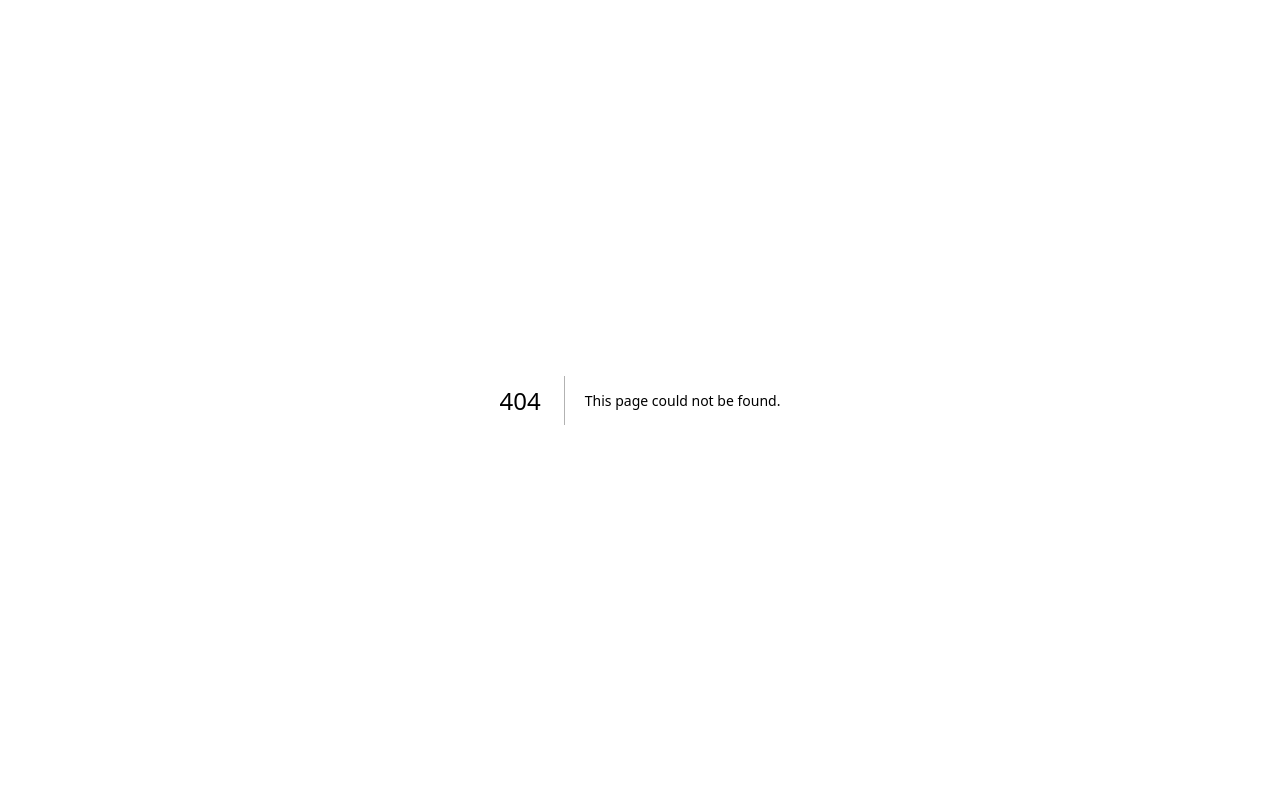
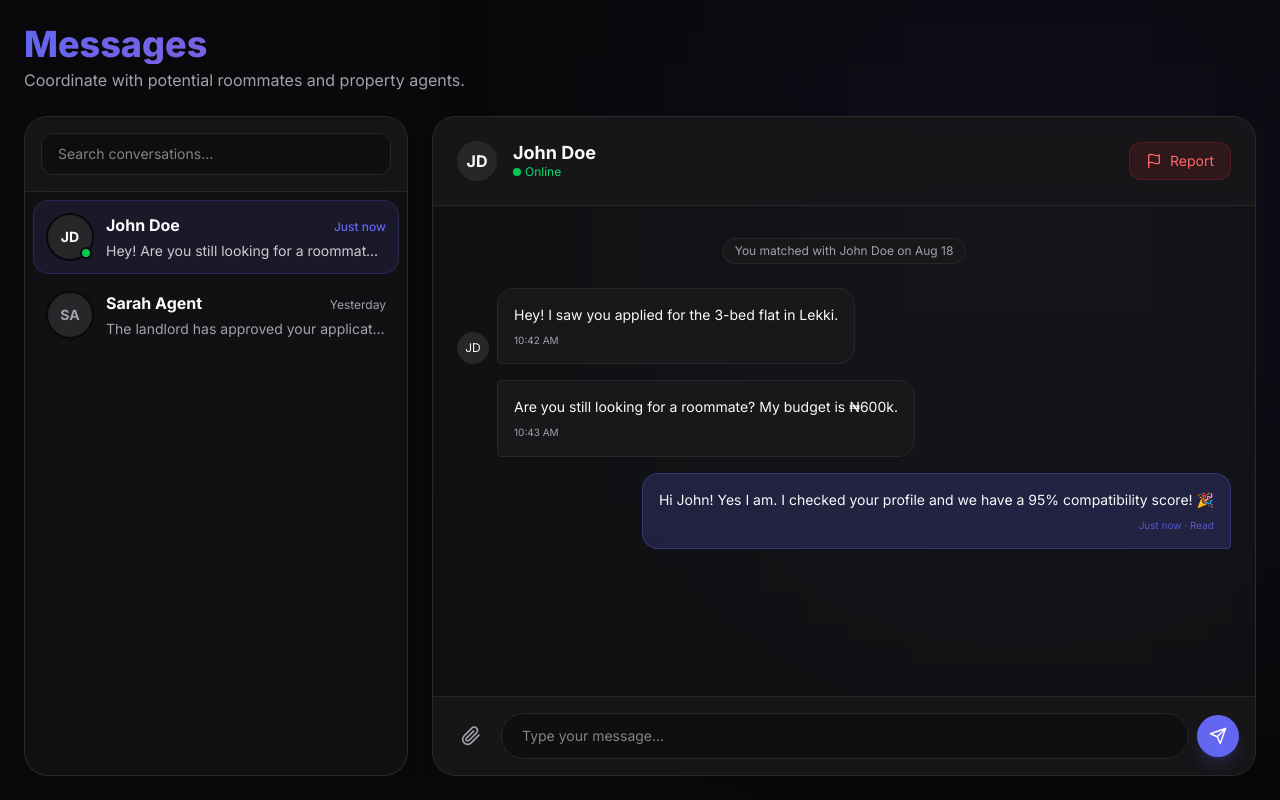
Before and after one commit to Anthony-Obinugwu/Spacemates, a Next.js app: page /messages in a window 1280 px wide. Before the commit this address had no page. Built offline with nearby package versions, Linux system fonts and the light colour scheme.

Commit message:
feat: complete Phase 5 Messaging and Trust/Safety

```diff
--- /dev/null
+++ b/src/app/messages/page.tsx
@@ -0,0 +1,136 @@
+import Link from 'next/link';
+
+export default function MessagesDashboard() {
+  return (
+    <main className="flex-1 max-w-7xl mx-auto w-full p-0 sm:p-6 h-[calc(100vh-80px)] flex flex-col relative">
+      <div className="absolute top-0 right-0 w-[500px] h-[500px] bg-primary/10 blur-[150px] pointer-events-none" />
+
+      <div className="mb-6 px-6 sm:px-0">
+        <h1 className="text-4xl font-extrabold mb-1 text-gradient">Messages</h1>
+        <p className="text-muted">Coordinate with potential roommates and property agents.</p>
+      </div>
+
+      <div className="flex-1 flex flex-col md:flex-row gap-6 overflow-hidden relative z-10 min-h-[500px]">
+
+        {/* Left Pane: Conversations List */}
+        <div className="w-full md:w-80 lg:w-96 glass-panel rounded-3xl border border-border flex flex-col overflow-hidden shadow-lg shrink-0">
+          <div className="p-4 border-b border-border bg-surface/50 backdrop-blur-md">
+            <input
+              type="text"
+              placeholder="Search conversations..."
+              className="w-full bg-background/50 border border-border rounded-xl px-4 py-2.5 text-sm focus:outline-none focus:ring-2 focus:ring-primary/50 transition-all"
+            />
+          </div>
+
+          <div className="flex-1 overflow-y-auto p-2 space-y-1">
+            {/* Active Conversation */}
+            <button className="w-full p-3 rounded-2xl bg-primary/10 border border-primary/20 text-left flex items-center gap-3 transition-colors">
+              <div className="w-12 h-12 rounded-full bg-zinc-800 flex-shrink-0 flex items-center justify-center text-sm border-2 border-background font-bold relative">
+                <span className="absolute bottom-0 right-0 w-3 h-3 bg-green-500 border-2 border-background rounded-full"></span>
+                JD
+              </div>
+              <div className="flex-1 min-w-0">
+                <div className="flex justify-between items-baseline mb-1">
+                  <h3 className="font-bold truncate text-foreground">John Doe</h3>
+                  <span className="text-xs text-primary font-medium">Just now</span>
+                </div>
+                <p className="text-sm text-foreground/80 truncate">Hey! Are you still looking for a roommate for the Yaba flat?</p>
+              </div>
+            </button>
+
+            {/* Inactive Conversation */}
+            <button className="w-full p-3 rounded-2xl hover:bg-surface/50 border border-transparent text-left flex items-center gap-3 transition-colors">
+              <div className="w-12 h-12 rounded-full bg-zinc-800 flex-shrink-0 flex items-center justify-center text-sm border-2 border-background font-bold text-muted relative">
+                SA
+              </div>
+              <div className="flex-1 min-w-0">
+                <div className="flex justify-between items-baseline mb-1">
+                  <h3 className="font-bold truncate text-muted-foreground">Sarah Agent</h3>
+                  <span className="text-xs text-muted">Yesterday</span>
+                </div>
+                <p className="text-sm text-muted truncate">The landlord has approved your application.</p>
+              </div>
+            </button>
+          </div>
+        </div>
+
+        {/* Right Pane: Active Chat View */}
+        <div className="flex-1 glass-panel rounded-3xl border border-border flex flex-col overflow-hidden shadow-lg relative bg-surface/30">
+
+          {/* Chat Header */}
+          <div className="p-4 sm:p-6 border-b border-border bg-surface/80 backdrop-blur-md flex justify-between items-center z-10">
+            <div className="flex items-center gap-4">
+              <div className="w-10 h-10 rounded-full bg-zinc-800 flex items-center justify-center font-bold">JD</div>
+              <div>
+                <h2 className="font-bold text-lg leading-tight">John Doe</h2>
+                <p className="text-xs text-green-400 flex items-center gap-1">
+                  <span className="w-2 h-2 rounded-full bg-green-500 inline-block"></span> Online
+                </p>
+              </div>
+            </div>
+
+            {/* Trust & Safety Report Button */}
+            <button className="px-4 py-2 text-sm text-red-400 bg-red-500/10 border border-red-500/20 rounded-xl hover:bg-red-500/20 transition-colors flex items-center gap-2">
+              <svg xmlns="http://www.w3.org/2000/svg" width="16" height="16" viewBox="0 0 24 24" fill="none" stroke="currentColor" strokeWidth="2" strokeLinecap="round" strokeLinejoin="round"><path d="M4 15s1-1 4-1 5 2 8 2 4-1 4-1V3s-1 1-4 1-5-2-8-2-4 1-4 1z"></path><line x1="4" y1="22" x2="4" y2="15"></line></svg>
+              Report
+            </button>
+          </div>
+
+          {/* Chat Messages Area */}
+          <div className="flex-1 p-6 overflow-y-auto flex flex-col gap-4 relative">
+
+            {/* System Message */}
+            <div className="flex justify-center my-2">
+              <span className="text-xs px-3 py-1 bg-surface border border-border rounded-full text-muted">You matched with John Doe on Aug 18</span>
+            </div>
+
+            {/* Received Message */}
+            <div className="flex items-end gap-2 max-w-[80%]">
+              <div className="w-8 h-8 rounded-full bg-zinc-800 flex-shrink-0 flex items-center justify-center text-xs">JD</div>
+              <div className="bg-surface border border-border p-3 sm:p-4 rounded-2xl rounded-bl-sm text-sm">
+                <p>Hey! I saw you applied for the 3-bed flat in Lekki.</p>
+                <span className="text-[10px] text-muted block mt-2">10:42 AM</span>
+              </div>
+            </div>
+
+            {/* Received Message */}
+            <div className="flex items-end gap-2 max-w-[80%]">
+              <div className="w-8 h-8 rounded-full bg-zinc-800 flex-shrink-0 flex items-center justify-center text-xs opacity-0">JD</div>
+              <div className="bg-surface border border-border p-3 sm:p-4 rounded-2xl rounded-tl-sm rounded-bl-sm text-sm">
+                <p>Are you still looking for a roommate? My budget is ₦600k.</p>
+                <span className="text-[10px] text-muted block mt-2">10:43 AM</span>
+              </div>
+            </div>
+
+            {/* Sent Message */}
+            <div className="flex items-end gap-2 max-w-[80%] ml-auto justify-end">
+              <div className="bg-primary/20 border border-primary/30 p-3 sm:p-4 rounded-2xl rounded-br-sm text-sm text-foreground">
+                <p>Hi John! Yes I am. I checked your profile and we have a 95% compatibility score! 🎉</p>
+                <span className="text-[10px] text-primary/80 block mt-2 text-right">Just now &middot; Read</span>
+              </div>
+            </div>
+
+          </div>
+
+          {/* Chat Input */}
+          <div className="p-4 border-t border-border bg-surface/80 backdrop-blur-md">
+            <div className="flex items-center gap-2">
+              <button className="p-3 rounded-full hover:bg-background/50 text-muted transition-colors">
+                <svg xmlns="http://www.w3.org/2000/svg" width="20" height="20" viewBox="0 0 24 24" fill="none" stroke="currentColor" strokeWidth="2" strokeLinecap="round" strokeLinejoin="round"><path d="M21.44 11.05l-9.19 9.19a6 6 0 0 1-8.49-8.49l9.19-9.19a4 4 0 0 1 5.66 5.66l-9.2 9.19a2 2 0 0 1-2.83-2.83l8.49-8.48"></path></svg>
+              </button>
+              <input
+                type="text"
+                placeholder="Type your message..."
+                className="flex-1 bg-background/50 border border-border rounded-full px-5 py-3 text-sm focus:outline-none focus:ring-2 focus:ring-primary/50 transition-all"
+              />
+              <button className="p-3 rounded-full bg-primary hover:bg-primary-hover text-white transition-colors shadow-lg shadow-primary/20">
+                <svg xmlns="http://www.w3.org/2000/svg" width="18" height="18" viewBox="0 0 24 24" fill="none" stroke="currentColor" strokeWidth="2" strokeLinecap="round" strokeLinejoin="round"><line x1="22" y1="2" x2="11" y2="13"></line><polygon points="22 2 15 22 11 13 2 9 22 2"></polygon></svg>
+              </button>
+            </div>
+          </div>
+        </div>
+
+      </div>
+    </main>
+  )
+}
```
Also changed, not shown: 1 other file (tests, documents, lock files or other folders).
